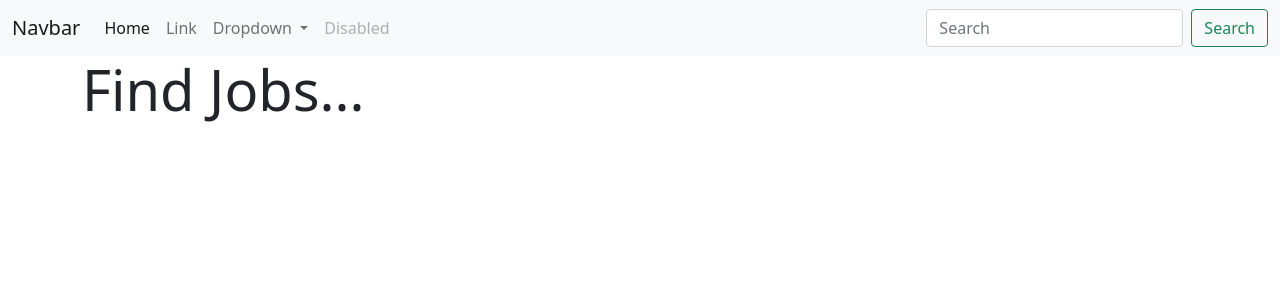
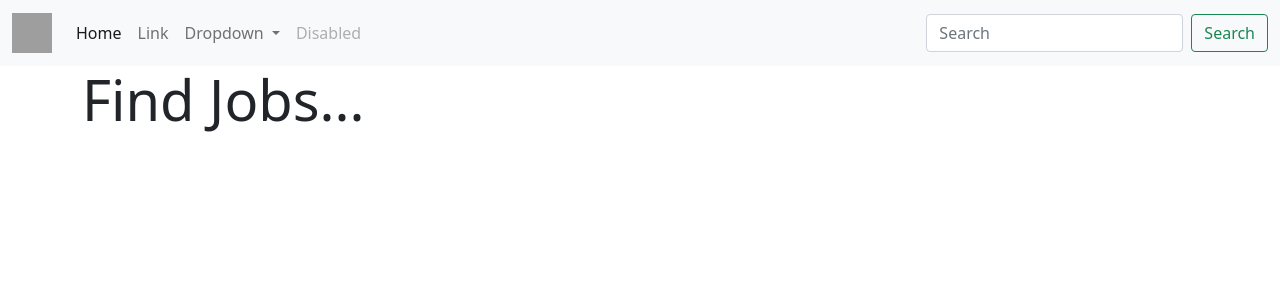
Before and after one commit to WestKeeper/fastapi-project, a FastAPI app: page / in a window 1280 px wide. Shown: the top 300 px of the page. Run offline with FastAPI, Linux system fonts and the light colour scheme; grey boxes are pictures that could not be loaded.

Commit message:
Added static functional

```diff
--- a/backend/templates/components/navbar.html
+++ b/backend/templates/components/navbar.html
@@ -1,6 +1,8 @@
 <nav class="navbar navbar-expand-lg navbar-light bg-light">
     <div class="container-fluid">
-      <a class="navbar-brand" href="#">Navbar</a>
+      <a class="navbar-brand" href="#">
+        <img src="{{url_for('static', path='images/logo.png')}}" alt="" width="40" height="40">
+      </a>
       <button class="navbar-toggler" type="button" data-bs-toggle="collapse" data-bs-target="#navbarSupportedContent" aria-controls="navbarSupportedContent" aria-expanded="false" aria-label="Toggle navigation">
         <span class="navbar-toggler-icon"></span>
       </button>
```
Also changed, not shown: backend/static/images/logo.png (added).
